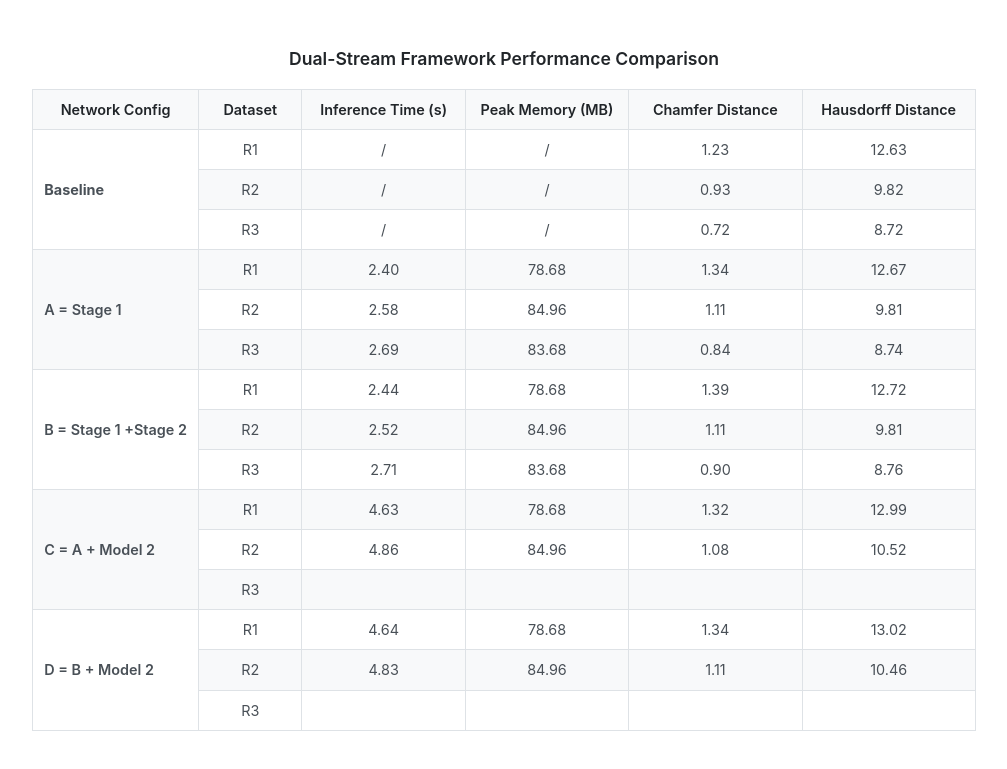
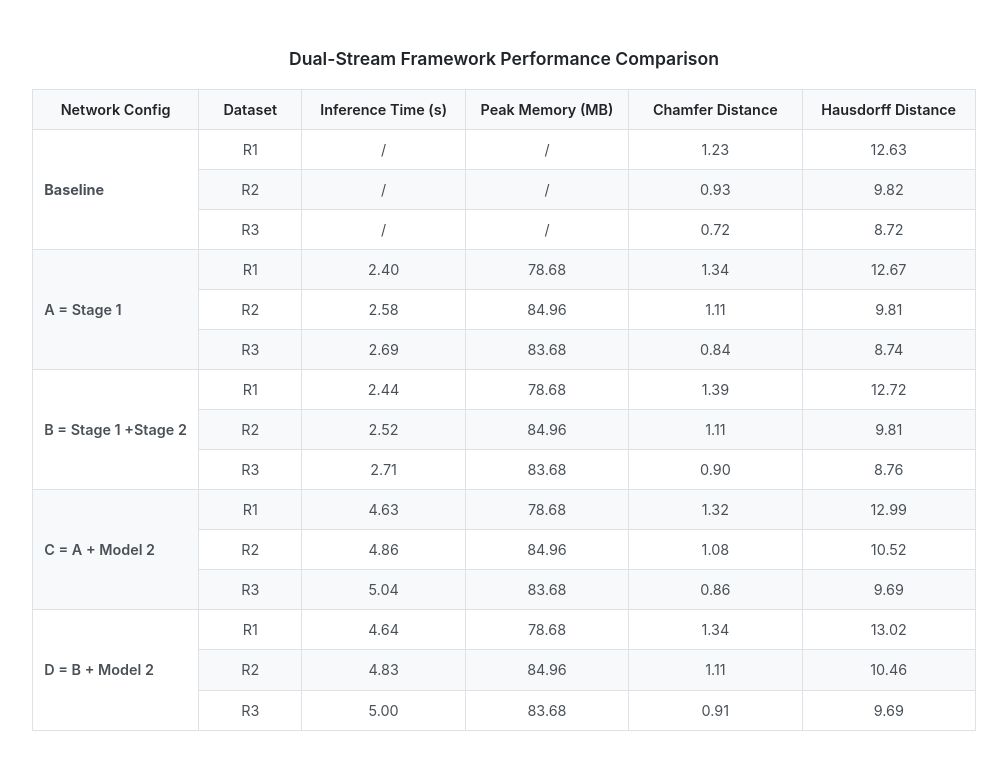
Before and after one commit to vpcc-qe/website, a plain HTML site: page index.html in a window 1280 px wide. Shown: the part 3798-4567 px from the top of the page, without its empty margins (136-1143 px from the left). Drawn offline with Linux system fonts and the light colour scheme.

Commit message:
feat: update the r3 series

```diff
--- a/index.html
+++ b/index.html
@@ -236,10 +236,10 @@
               </tr>
               <tr>
                 <td>R3</td>
-                <td></td>
-                <td></td>
-                <td></td>
-                <td></td>
+                <td>5.67</td>
+                <td>468.94</td>
+                <td>0.86</td>
+                <td>8.79</td>
               </tr>
               <tr>
                 <td class="network-config" rowspan="3">[32, 64, 128]</td>
@@ -522,10 +522,10 @@
               </tr>
               <tr>
                 <td>R3</td>
-                <td></td>
-                <td></td>
-                <td></td>
-                <td></td>
+                <td>5.04</td>
+                <td>83.68</td>
+                <td>0.86</td>
+                <td>9.69</td>
               </tr>
               <tr>
                 <td class="network-config" rowspan="3">D = B + Model 2</td>
@@ -544,10 +544,10 @@
               </tr>
               <tr>
                 <td>R3</td>
-                <td></td>
-                <td></td>
-                <td></td>
-                <td></td>
+                <td>5.00</td>
+                <td>83.68</td>
+                <td>0.91</td>
+                <td>9.69</td>
               </tr>
             </tbody>
           </table>
```
